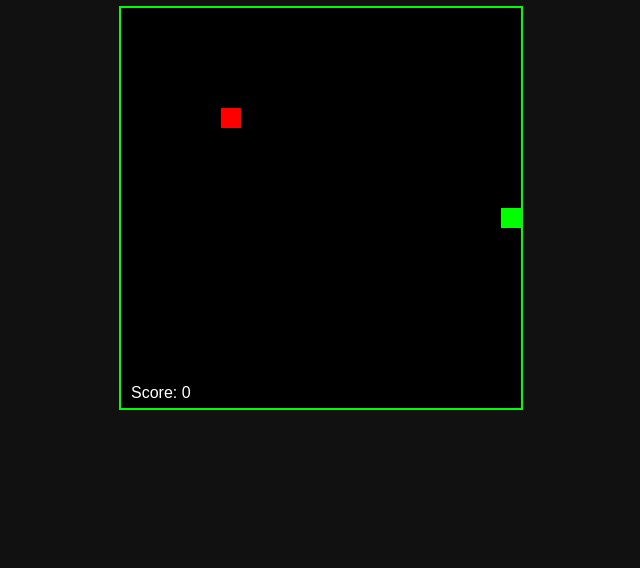
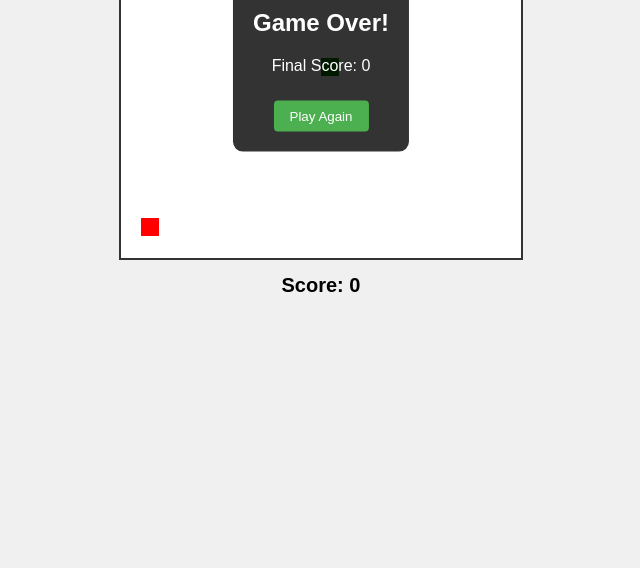
Before and after one commit to dilshadalmm/SnaGame, a plain HTML site: page index.html in a window 1280 px wide. Shown: the part 232-800 px from the top of the page, without its empty margins (319-959 px from the left). Drawn offline with Linux system fonts and the light colour scheme.

Commit message:
Update index.html

```diff
--- a/index.html
+++ b/index.html
@@ -1,120 +1,197 @@
 <!DOCTYPE html>
-<html lang="en">
+<html>
 <head>
-  <meta charset="UTF-8" />
     <title>Snake Game</title>
     <style>
         body {
-      margin: 0;
-      background: #111;
             display: flex;
-      justify-content: center;
+            flex-direction: column;
             align-items: center;
-      flex-direction: column;
-      height: 100vh;
-      color: #fff;
-      font-family: Arial;
+            font-family: Arial, sans-serif;
+            background-color: #f0f0f0;
         }
-    canvas {
-      border: 2px solid #0f0;
-      background: black;
+        h1 {
+            color: #333;
+        }
+        #game-container {
+            position: relative;
+        }
+        #game-board {
+            border: 2px solid #333;
+            background-color: #fff;
+        }
+        #score-display {
+            margin-top: 10px;
+            font-size: 20px;
+            font-weight: bold;
+        }
+        #game-over {
+            position: absolute;
+            top: 50%;
+            left: 50%;
+            transform: translate(-50%, -50%);
+            background-color: rgba(0, 0, 0, 0.8);
+            color: white;
+            padding: 20px;
+            border-radius: 10px;
+            text-align: center;
+            display: none;
+        }
+        #restart-btn {
+            margin-top: 10px;
+            padding: 8px 16px;
+            background-color: #4CAF50;
+            color: white;
+            border: none;
+            border-radius: 4px;
+            cursor: pointer;
         }
     </style>
 </head>
 <body>
-  <h1>🐍 Snake Game</h1>
-  <canvas id="game" width="400" height="400"></canvas>
+    <h1>Snake Game</h1>
+    <div id="game-container">
+        <canvas id="game-board" width="400" height="400"></canvas>
+        <div id="game-over">
+            <h2>Game Over!</h2>
+            <p id="final-score">Score: 0</p>
+            <button id="restart-btn">Play Again</button>
+        </div>
+    </div>
+    <div id="score-display">Score: 0</div>
 
     <script>
-    const canvas = document.getElementById('game');
+        // Game variables
+        const canvas = document.getElementById('game-board');
         const ctx = canvas.getContext('2d');
+        const scoreDisplay = document.getElementById('score-display');
+        const gameOverDisplay = document.getElementById('game-over');
+        const finalScoreDisplay = document.getElementById('final-score');
+        const restartBtn = document.getElementById('restart-btn');
 
         const gridSize = 20;
         const tileCount = canvas.width / gridSize;
 
-    let snake = [{ x: 10, y: 10 }];
-    let dx = 1; // 🟢 Start moving right
-    let dy = 0;
-    let food = { x: 5, y: 5 };
+        let snake = [
+            {x: 10, y: 10}
+        ];
+        let velocity = {x: 0, y: 0};
+        let food = {x: 5, y: 5};
         let score = 0;
-    let isGameOver = false;
+        let gameRunning = true;
+        let gameSpeed = 150; // milliseconds
 
-    function gameLoop() {
-      if (isGameOver) return;
-      update();
-      draw();
-      setTimeout(gameLoop, 100);
+        // Game functions
+        function drawGame() {
+            // Clear the canvas
+            ctx.fillStyle = 'white';
+            ctx.fillRect(0, 0, canvas.width, canvas.height);
+
+            // Draw snake
+            ctx.fillStyle = 'green';
+            snake.forEach(segment => {
+                ctx.fillRect(segment.x * gridSize, segment.y * gridSize, gridSize - 2, gridSize - 2);
+            });
+
+            // Draw food
+            ctx.fillStyle = 'red';
+            ctx.fillRect(food.x * gridSize, food.y * gridSize, gridSize - 2, gridSize - 2);
         }
 
-    function update() {
-      const head = { x: snake[0].x + dx, y: snake[0].y + dy };
+        function moveSnake() {
+            // Create new head
+            const head = {x: snake[0].x + velocity.x, y: snake[0].y + velocity.y};
 
-      // Wall Collision
-      if (head.x < 0 || head.y < 0 || head.x >= tileCount || head.y >= tileCount) {
-        return resetGame();
+            // Check for collisions
+            if (
+                head.x < 0 || head.x >= tileCount ||
+                head.y < 0 || head.y >= tileCount ||
+                snake.some(segment => segment.x === head.x && segment.y === head.y)
+            ) {
+                gameOver();
+                return;
             }
 
-      // Self Collision
-      for (let part of snake) {
-        if (part.x === head.x && part.y === head.y) return resetGame();
-      }
-
+            // Add new head
             snake.unshift(head);
 
+            // Check if snake ate food
             if (head.x === food.x && head.y === food.y) {
                 score++;
+                scoreDisplay.textContent = `Score: ${score}`;
                 placeFood();
+
+                // Increase speed every 5 points
+                if (score % 5 === 0 && gameSpeed > 50) {
+                    gameSpeed -= 10;
+                }
             } else {
+                // Remove tail if no food eaten
                 snake.pop();
             }
         }
 
-    function draw() {
-      ctx.fillStyle = "#000";
-      ctx.fillRect(0, 0, canvas.width, canvas.height);
+        function placeFood() {
+            let newFood;
+            do {
+                newFood = {
+                    x: Math.floor(Math.random() * tileCount),
+                    y: Math.floor(Math.random() * tileCount)
+                };
+            } while (snake.some(segment => segment.x === newFood.x && segment.y === newFood.y));
 
-      ctx.fillStyle = "#0f0";
-      for (let part of snake) {
-        ctx.fillRect(part.x * gridSize, part.y * gridSize, gridSize, gridSize);
+            food = newFood;
         }
 
-      ctx.fillStyle = "#f00";
-      ctx.fillRect(food.x * gridSize, food.y * gridSize, gridSize, gridSize);
-
-      ctx.fillStyle = "#fff";
-      ctx.font = "16px Arial";
-      ctx.fillText("Score: " + score, 10, canvas.height - 10);
+        function gameOver() {
+            gameRunning = false;
+            finalScoreDisplay.textContent = `Final Score: ${score}`;
+            gameOverDisplay.style.display = 'block';
         }
 
-    function placeFood() {
-      food.x = Math.floor(Math.random() * tileCount);
-      food.y = Math.floor(Math.random() * tileCount);
+        function restartGame() {
+            snake = [{x: 10, y: 10}];
+            velocity = {x: 0, y: 0};
+            score = 0;
+            scoreDisplay.textContent = `Score: ${score}`;
+            gameSpeed = 150;
+            placeFood();
+            gameRunning = true;
+            gameOverDisplay.style.display = 'none';
         }
 
-    function resetGame() {
-      alert("Game Over! Score: " + score);
-      isGameOver = true;
-    }
-
-    document.addEventListener("keydown", (e) => {
-      if (e.key === "ArrowUp" && dy === 0) {
-        dx = 0; dy = -1;
-      } else if (e.key === "ArrowDown" && dy === 0) {
-        dx = 0; dy = 1;
-      } else if (e.key === "ArrowLeft" && dx === 0) {
-        dx = -1; dy = 0;
-      } else if (e.key === "ArrowRight" && dx === 0) {
-        dx = 1; dy = 0;
-      } else if (e.key === " " && isGameOver) {
-        // Restart on spacebar
-        snake = [{ x: 10, y: 10 }];
-        dx = 1; dy = 0;
-        score = 0;
-        isGameOver = false;
-        gameLoop();
+        // Event listeners
+        document.addEventListener('keydown', e => {
+            // Prevent reversing direction
+            switch(e.key) {
+                case 'ArrowUp':
+                    if (velocity.y === 0) velocity = {x: 0, y: -1};
+                    break;
+                case 'ArrowDown':
+                    if (velocity.y === 0) velocity = {x: 0, y: 1};
+                    break;
+                case 'ArrowLeft':
+                    if (velocity.x === 0) velocity = {x: -1, y: 0};
+                    break;
+                case 'ArrowRight':
+                    if (velocity.x === 0) velocity = {x: 1, y: 0};
+                    break;
             }
         });
 
+        restartBtn.addEventListener('click', restartGame);
+
+        // Game loop
+        function gameLoop() {
+            if (gameRunning) {
+                moveSnake();
+                drawGame();
+            }
+            setTimeout(gameLoop, gameSpeed);
+        }
+
+        // Start the game
+        placeFood();
         gameLoop();
     </script>
 </body>
```
Lines whose indentation alone changed are shown as unchanged.
